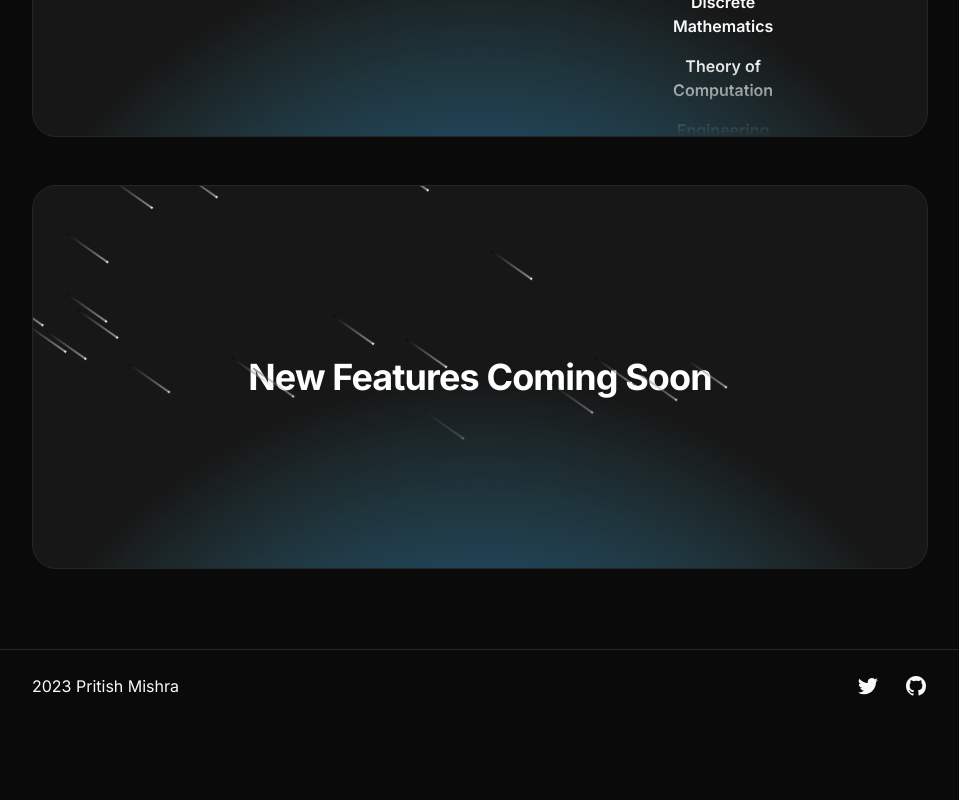
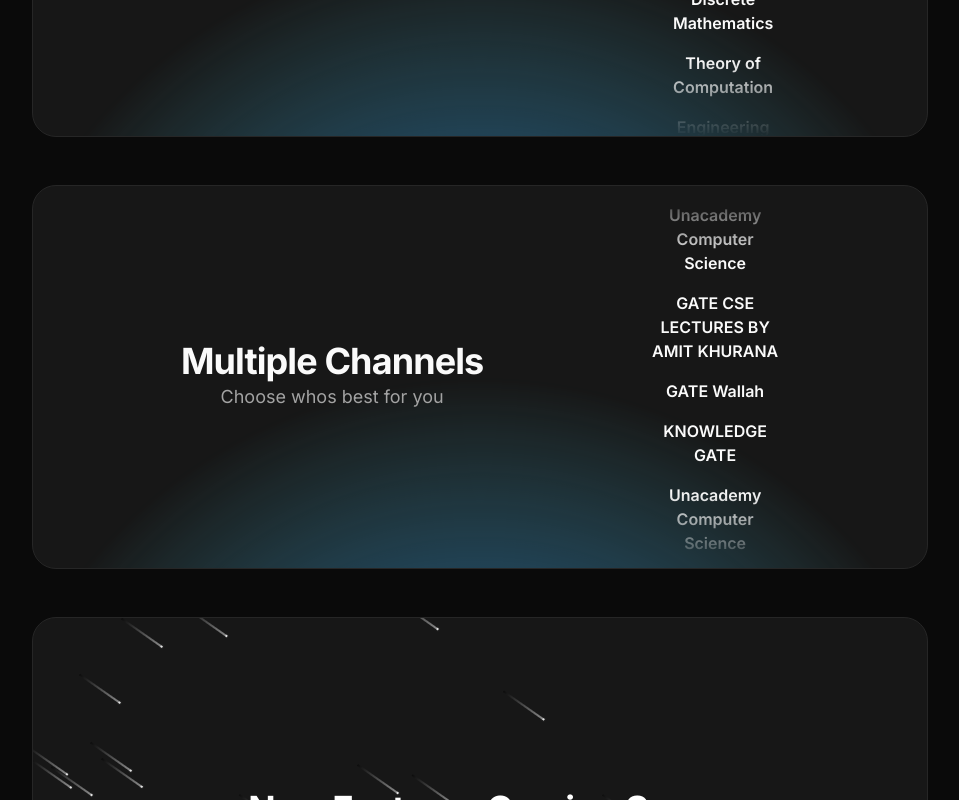
Before and after one commit to PritishMishraa/gatecsetracker, a Next.js app: page / in a window 1280 px wide. Shown: the part 880-1680 px from the top of the page, without its empty margins (160-1119 px from the left). Before the commit the page ends 1602 px from the top, so only its background shows below. Built offline with nearby package versions, Linux system fonts and the light colour scheme.

Commit message:
Channel Component

```diff
--- a/app/page.tsx
+++ b/app/page.tsx
@@ -2,6 +2,7 @@
 import Footer from "@/components/Footer";
 import WelcomeBox from "@/components/WelcomeBox";
 import SubjectBox from "@/components/SubjectBox";
+import ChannelBox from "@/components/ChannelBox";
 import Announcment from "@/components/Announcment";
 
 const Home = () => {
@@ -11,6 +12,7 @@
       <div className="container flex-1 flex flex-col items-center justify-center gap-12 mt-6 md:mt-10 w-full">
         <WelcomeBox />
         <SubjectBox />
+        <ChannelBox />
         <Meteors />
       </div>
 
--- /dev/null
+++ b/components/ChannelBox.tsx
@@ -0,0 +1,63 @@
+import React from "react";
+import { Balancer } from "react-wrap-balancer";
+import InfiniteMarquee from "./InfiniteMarquee";
+
+const channelNames = [
+  "KNOWLEDGE GATE",
+  "Unacademy Computer Science",
+  "GATE CSE LECTURES BY AMIT KHURANA",
+  "GATE Wallah",
+];
+
+const ChannelBox = () => {
+  return (
+    <div className="w-full">
+      <div className="p-2 md:hidden">
+        <h2 className="max-w-2xl text-3xl font-bold tracking-tight sm:text-4xl">
+          Multiple Channels
+        </h2>
+        <p>
+          <Balancer className="max-w-xl text-lg leading-8 text-muted-foreground">
+            Choose whos best for you
+          </Balancer>
+        </p>
+      </div>
+      <div className="relative isolate overflow-hidden bg-primary-foreground border px-6 text-center rounded-3xl sm:px-16 w-full my-auto flex h-96 justify-around">
+        <div className="hidden md:flex md:flex-col my-auto">
+          <h2 className="mx-auto max-w-2xl text-3xl font-bold tracking-tight sm:text-4xl">
+            Multiple Channels
+          </h2>
+          <p>
+            <Balancer className="mx-auto max-w-xl text-lg leading-8 text-muted-foreground">
+              Choose whos best for you
+            </Balancer>
+          </p>
+        </div>
+        <div className="flex flex-col">
+          <InfiniteMarquee data={channelNames} />
+        </div>
+        <svg
+          viewBox="0 0 1024 1024"
+          className="absolute left-1/2 top-1/2 -z-10 h-[64rem] w-[64rem] -translate-x-1/2 [mask-image:radial-gradient(closest-side,white,transparent)]"
+          aria-hidden="true"
+        >
+          <circle
+            cx="512"
+            cy="512"
+            r="512"
+            fill="url(#827591b1-ce8c-4110-b064-7cb85a0b1217)"
+            fillOpacity="0.7"
+          ></circle>
+          <defs>
+            <radialGradient id="827591b1-ce8c-4110-b064-7cb85a0b1217">
+              <stop stopColor="#0061ff"></stop>
+              <stop offset="1" stopColor="#60efff"></stop>
+            </radialGradient>
+          </defs>
+        </svg>
+      </div>
+    </div>
+  );
+};
+
+export default ChannelBox;
```
